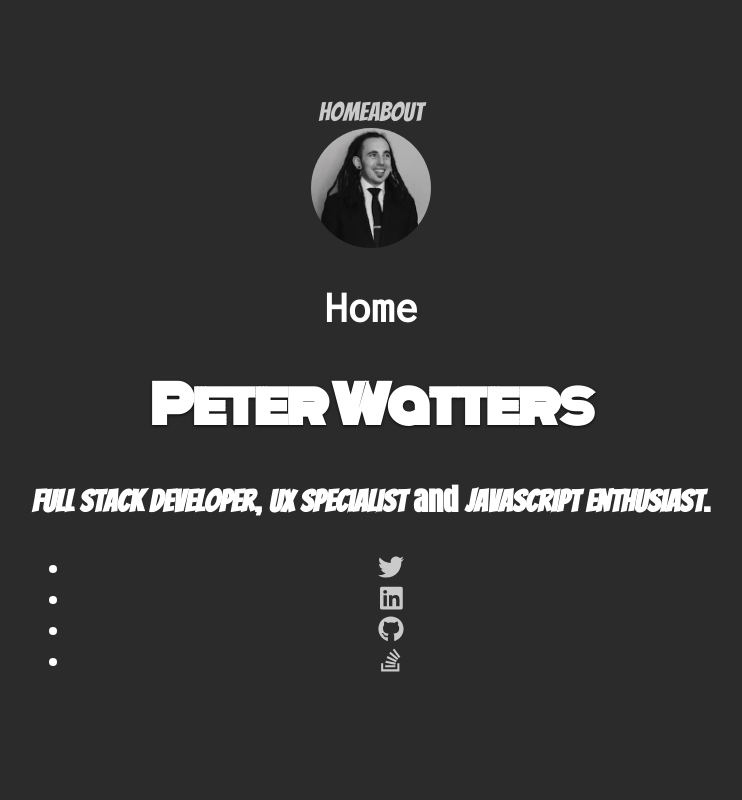
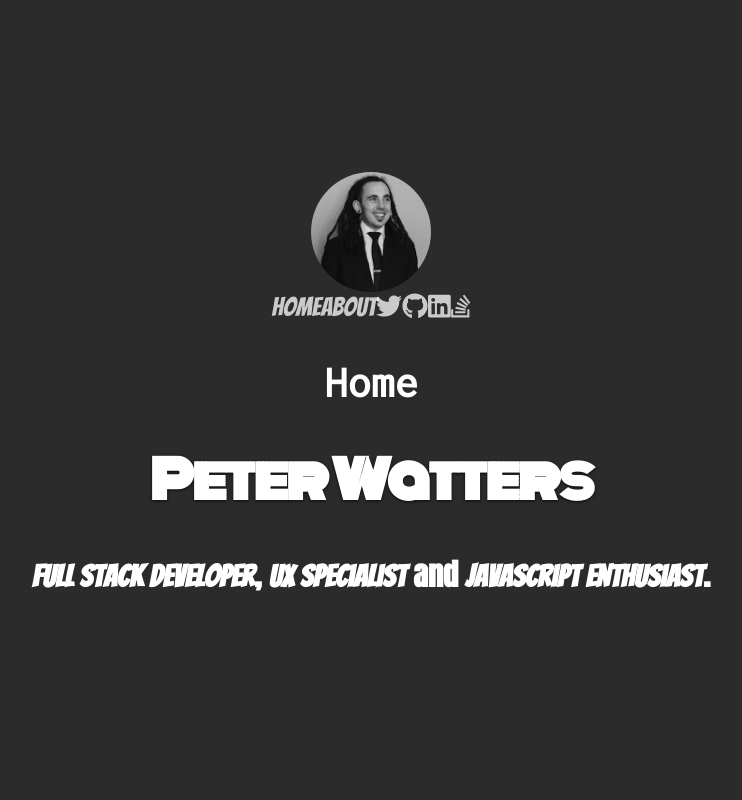
Before and after one commit to peter-watters/portfolio-pwa, a React (Create React App) app: page / in a window 1280 px wide. Shown: the top 800 px of the page, without its empty margins (269-1011 px from the left). Built offline with nearby package versions, Linux system fonts and the light colour scheme.

Commit message:
Refactor component structure and introduce section

```diff
--- a/src/components/Header.js
+++ b/src/components/Header.js
@@ -2,40 +2,17 @@ import React from 'react';
 import PropTypes from 'prop-types';
 import logo from '../profilepic.jpg';
 import Nav from './Nav';
-import Icon from './Icon';
 
 const Header = ({title}) =>
   <header>
+  <img src={logo} className="logo" alt="" />
   <Nav />
-  <img src={logo} className="logo" alt="" />
   <h2>{title}</h2>
       <div>
           <h1>Peter Watters</h1>
           <h3>
             <span>Full stack developer</span>, <span>UX specialist</span> and <span> Javascript enthusiast</span>.
           </h3>
-          <ul>
-            <li>
-              <a href="https://twitter.com/Peter_J_W" target="_blank" rel="noopener noreferrer">
-              <Icon icon="twitter" />
-              </a>
-            </li>
-            <li>
-              <a href="https://www.linkedin.com/in/peter-watters/" target="_blank" rel="noopener noreferrer">
-              <Icon icon="linkedIn" />
-              </a>
-            </li>
-            <li>
-              <a href="https://github.com/peter-watters" target="_blank" rel="noopener noreferrer">
-              <Icon icon="github" />
-              </a>
-            </li>
-            <li>
-              <a href="https://stackoverflow.com/users/1365580/peadar" target="_blank" rel="noopener noreferrer">
-                <Icon icon="stackOverflow" />
-              </a>
-              </li>
-          </ul>
     </div>
   </header>;
 
--- a/src/components/Icon.js
+++ b/src/components/Icon.js
@@ -9,11 +9,14 @@ const ICON_TYPES = {
   stackOverflow: faStackOverflow,
   github: faGithub,
 }
-const Icon = ({ icon }) =>
-  <FontAwesomeIcon color="#FFFFFF" icon={ICON_TYPES[icon]} />;
+const Icon = ({ icon, href }) =>
+  <a href={href}target="_blank" rel="noopener noreferrer">
+    <FontAwesomeIcon color="#FFFFFF" icon={ICON_TYPES[icon]} />
+  </a>;
 
 Icon.propTypes = {
   icon: PropTypes.string.isRequired,
+  href: PropTypes.string.isRequired,
 };
 
 export default Icon;
--- a/src/components/Main.js
+++ b/src/components/Main.js
@@ -1,20 +1,12 @@
 import React from 'react';
 import PropTypes from 'prop-types';
 import Header from './Header';
+import Section from './Section';
 
-const Main = ({ children, title }) =>
-  <main className="App">
+const Main = ({ title }) =>
+  <main>
     <Header title={title} />
-    <div>
-      <p>Bangers: Lorem imspium mdifwmciwmcwi</p>
-      <span>Monoton: Lorem imspium mdifwmciwmcwi</span>
-      <h1>Press Start 2P: Lorem imspium mdifwmciwmcwi</h1>
-      <h2>Roboto Mono: Lorem imspium mdifwmciwmcwi</h2>
-      <h3>Anton: Lorem imspium mdifwmciwmcwi</h3>
-      <h4>Permanent Marker: Lorem imspium mdifwmciwmcwi</h4>
-      <h5>Orbitron: Lorem imspium mdifwmciwmcwi</h5>
-    </div>
-    {children}
+    <Section />
   </main>;
 
 Main.propTypes = {
--- a/src/components/Nav.js
+++ b/src/components/Nav.js
@@ -1,10 +1,16 @@
 import React from 'react';
 import { Link } from 'react-router';
+import Icon from './Icon';
 
 const Nav = () =>
   <nav>
     <Link to="/">Home</Link>
     <Link to="/about">About</Link>
+
+    <Icon icon="twitter" href="https://twitter.com/Peter_J_W" />
+    <Icon icon="github" href="https://github.com/peter-watters" />
+    <Icon icon="linkedIn" href="https://www.linkedin.com/in/peter-watters/" />
+    <Icon icon="stackOverflow" href="https://stackoverflow.com/users/1365580/peadar" />
   </nav>;
 
 export default Nav;
--- /dev/null
+++ b/src/components/Section.js
@@ -0,0 +1,14 @@
+import React from 'react';
+
+const Section = () =>
+  <section>
+    <p>Bangers: Lorem imspium mdifwmciwmcwi</p>
+    <span>Monoton: Lorem imspium mdifwmciwmcwi</span>
+    <h1>Press Start 2P: Lorem imspium mdifwmciwmcwi</h1>
+    <h2>Roboto Mono: Lorem imspium mdifwmciwmcwi</h2>
+    <h3>Anton: Lorem imspium mdifwmciwmcwi</h3>
+    <h4>Permanent Marker: Lorem imspium mdifwmciwmcwi</h4>
+    <h5>Orbitron: Lorem imspium mdifwmciwmcwi</h5>
+  </section>;
+
+export default Section;
```
